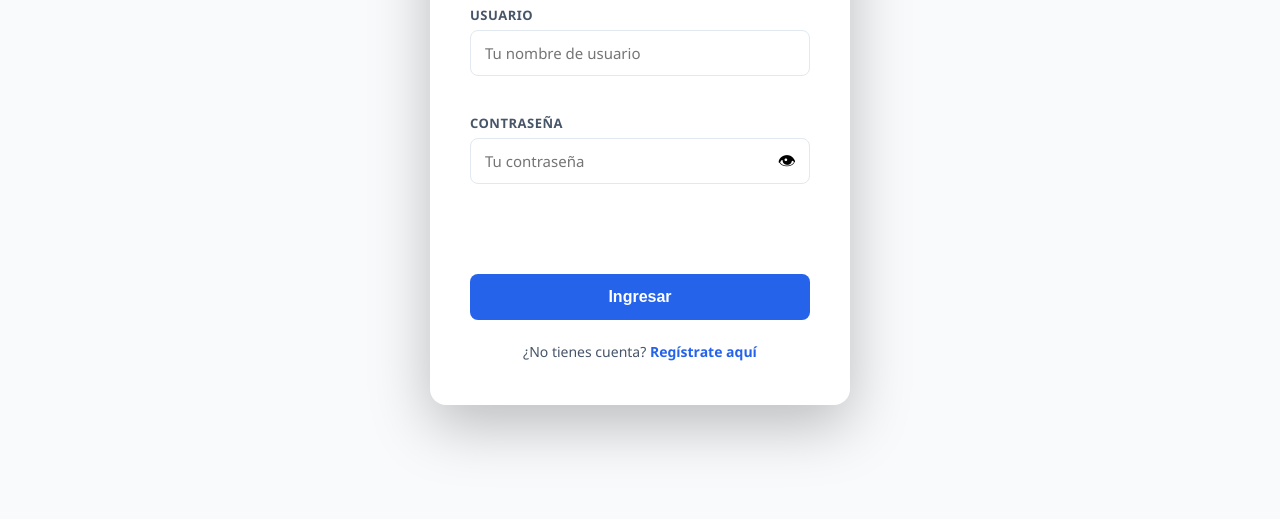
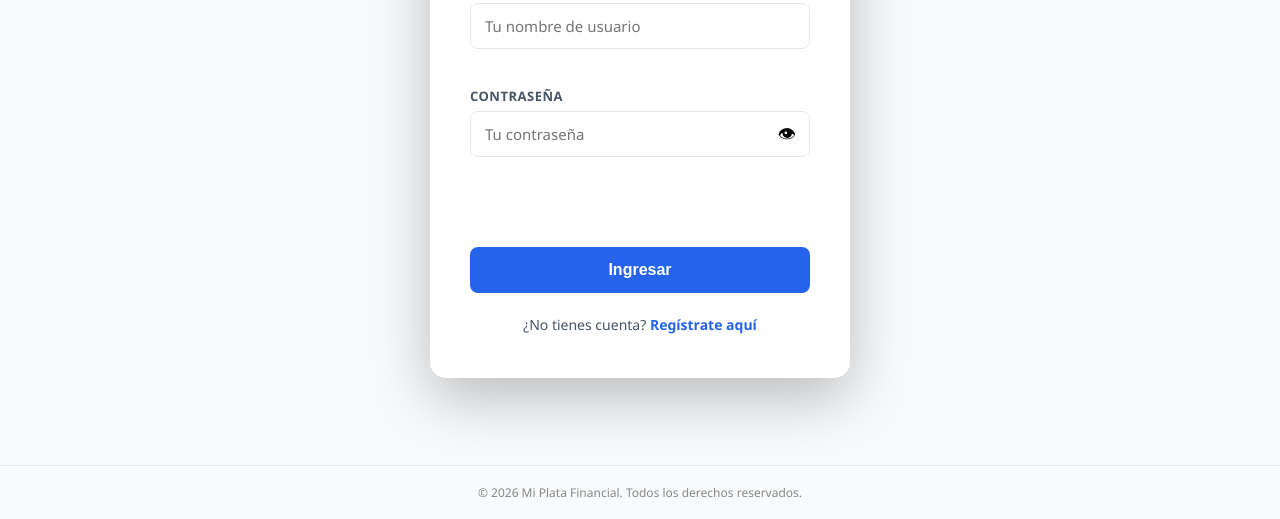
Before and after one commit to JuanF0707/MiPlata, a plain HTML site: page Pages/login/login.html in a window 1280 px wide. Shown: the part 281-800 px from the top of the page. Drawn offline with Linux system fonts and the light colour scheme.

Commit message:
Footer Paginas

```diff
--- a/Pages/login/login.css
+++ b/Pages/login/login.css
@@ -216,3 +216,12 @@ main {
     .campo label { font-size: 11px; }
     .campo input { font-size: 13px; }
 }
+
+.footer-simple {
+    text-align: center;
+    padding: 18px;
+    font-size: 12px;
+    color: #888;
+    border-top: 1px solid #e5e7eb;
+    margin-top: auto;
+}
--- a/Pages/login/login.html
+++ b/Pages/login/login.html
@@ -47,6 +47,10 @@
         </div>
     </main>
 
+    <footer class="footer-simple">
+        <p>© 2026 Mi Plata Financial. Todos los derechos reservados.</p>
+    </footer>
+
     <script type="module" src="login.js"></script>
 </body>
 </html>
--- a/Pages/panel/panel.css
+++ b/Pages/panel/panel.css
@@ -658,3 +658,12 @@ nav {
 
     .actividad-reciente { padding: 16px 12px; }
 }
+
+.footer-simple {
+    text-align: center;
+    padding: 14px;
+    font-size: 12px;
+    color: #888;
+    border-top: 1px solid #e5e7eb;
+    margin-top: auto;
+}
--- a/Pages/registro/registro.css
+++ b/Pages/registro/registro.css
@@ -185,3 +185,12 @@ main {
     .campo label { font-size: 11px; }
     .campo input { font-size: 13px; }
 }
+
+.footer-simple {
+    text-align: center;
+    padding: 18px;
+    font-size: 12px;
+    color: #888;
+    border-top: 1px solid #e5e7eb;
+    margin-top: auto;
+}
```
Also changed, not shown: Pages/panel/panel.html (+4 -0 lines), Pages/registro/registro.html (+4 -0 lines).
